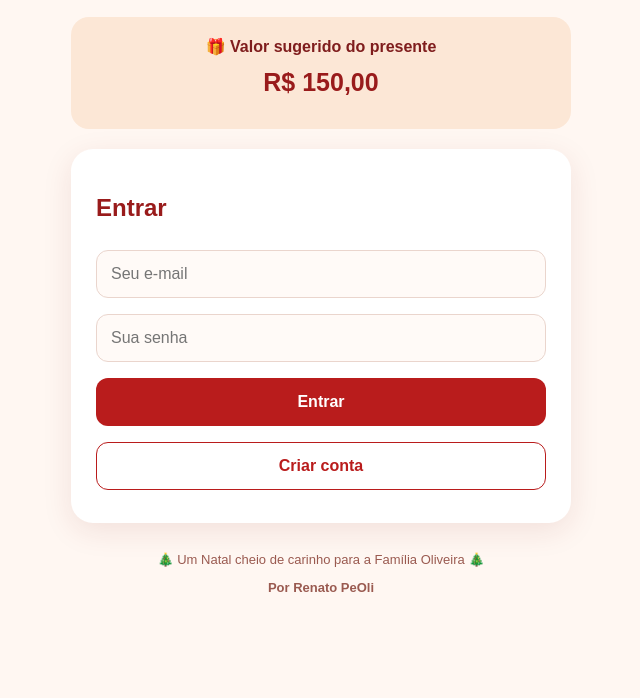
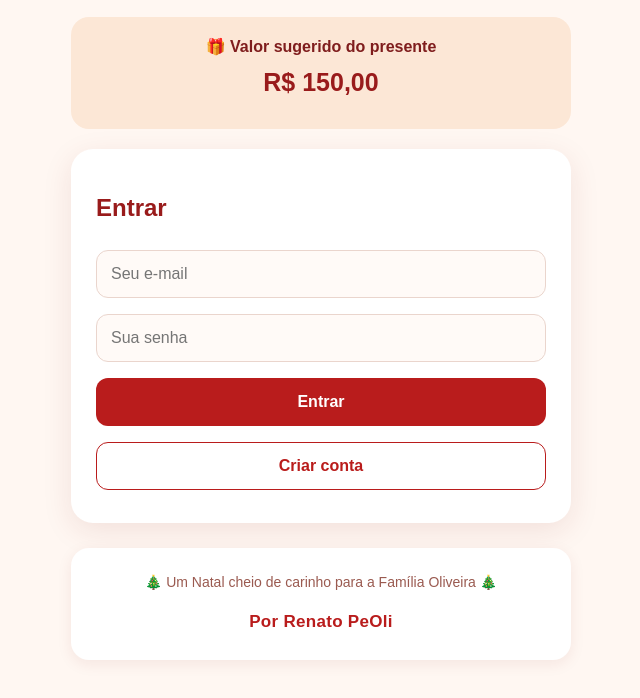
Before and after one commit to RenatoPeoli/amigo-oculto-familia-oliveira, a plain HTML site: page index.html in a window 1280 px wide. Shown: the part 254-952 px from the top of the page, without its empty margins (319-959 px from the left). Before the commit the page ends 894 px from the top, so only its background shows below. Drawn offline with nearby package versions, Linux system fonts and the light colour scheme.

Commit message:
index.html

```diff
--- a/index.html
+++ b/index.html
@@ -111,7 +111,7 @@ button:hover{
 .secondary{
   background:#fff;
   border:1px solid #b91c1c;
-  color:#b91c1c;
+  color:#b91c1b;
 }
 
 .secondary:hover{
@@ -142,17 +142,26 @@ button:hover{
   margin:12px 0;
 }
 
-footer{
+.site-footer{
+  background:#fff;
   text-align:center;
-  margin:25px 0 10px;
-  font-size:13px;
+  padding:22px 15px;
+  margin-top:25px;
+  margin-bottom:10px;
+  border-radius:18px;
+  box-shadow:0 4px 15px rgba(127,29,29,.08);
+  color:#9a5a50;
+  font-size:14px;
   line-height:1.8;
-  color:#9a5a50;
 }
 
-footer strong{
+.site-footer .signature{
   display:block;
-  margin-top:5px;
+  margin-top:12px;
+  color:#b91c1c;
+  font-size:17px;
+  font-weight:bold;
+  letter-spacing:.3px;
 }
 
 @media (max-width:600px){
@@ -193,6 +202,10 @@ footer strong{
 
   button{
     min-height:48px;
+  }
+
+  .site-footer{
+    padding:20px 12px;
   }
 }
 
@@ -307,9 +320,9 @@ footer strong{
 
   </div>
 
-  <footer>
+  <footer class="site-footer">
     🎄 Um Natal cheio de carinho para a Família Oliveira 🎄
-    <strong>Por Renato PeOli</strong>
+    <span class="signature">Por Renato PeOli</span>
   </footer>
 
 </div>
@@ -562,7 +575,7 @@ async function loadResult(){
   if(!data){
 
     area.textContent =
-      "🎁 O resultado do sorteio aparecerá aqui quando ele for realizado.";
+      "🎁 O resultado do sorteio aparecerá aqui quando o sorteio for realizado.";
 
     return;
   }
```
